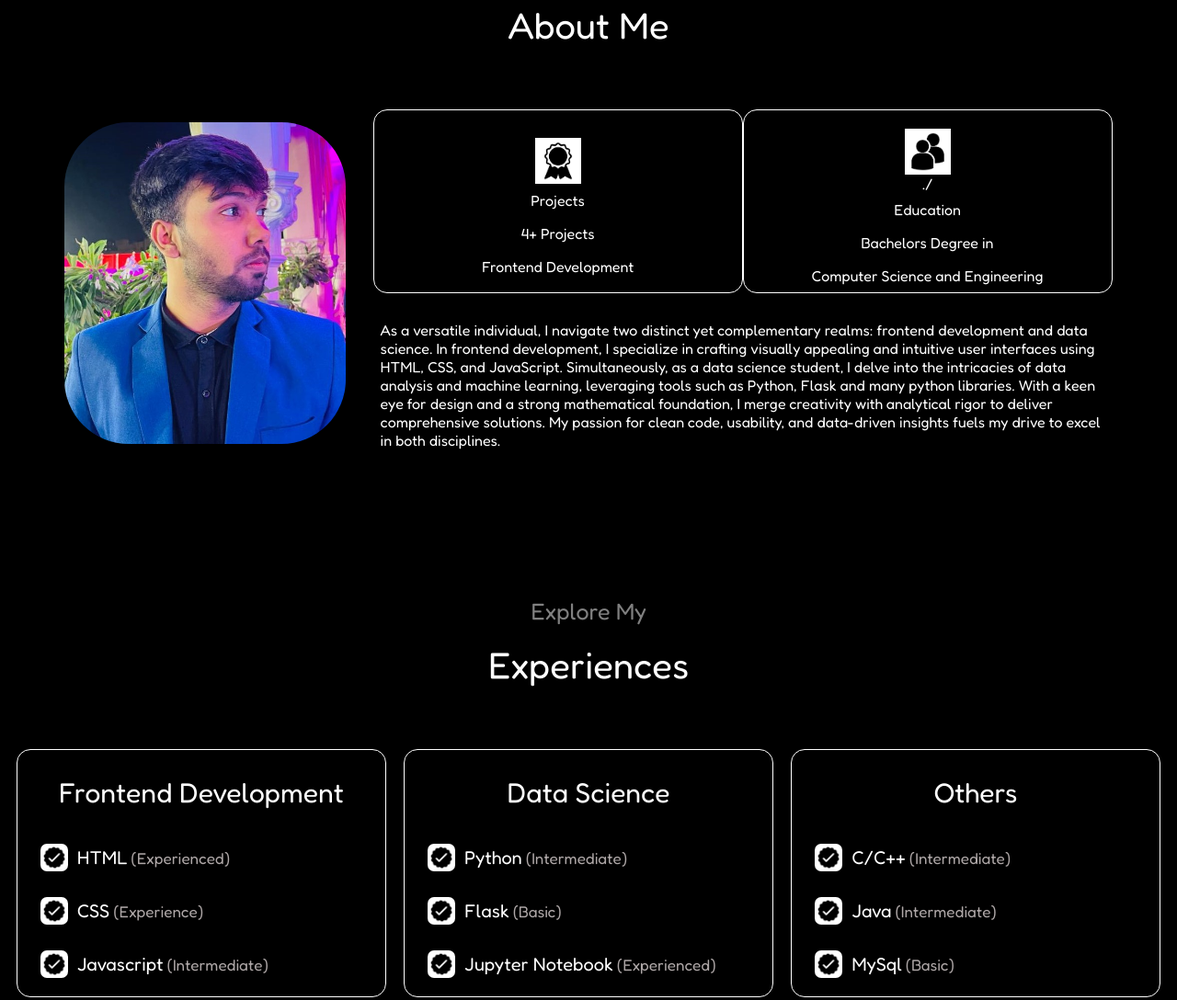
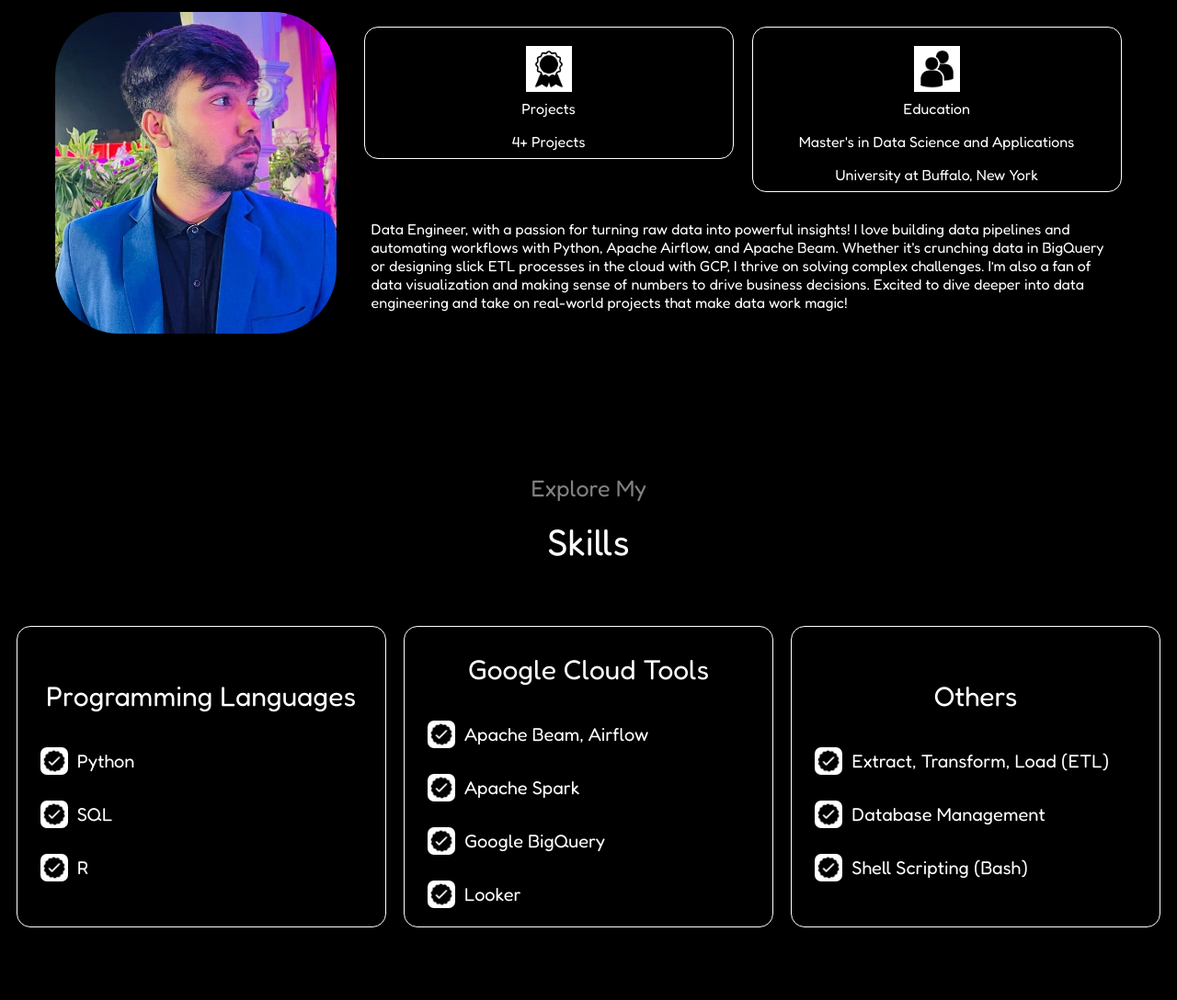
Before and after one commit to moiz02/portfolio-website, a plain HTML site: page index.html in a window 1280 px wide. Shown: the part 851-1939 px from the top of the page at 92% size. Drawn offline with Linux system fonts and the light colour scheme.

Commit message:
Add files via upload

```diff
--- a/index.html
+++ b/index.html
@@ -14,7 +14,7 @@
         <p class="name">Mohd Moiz Uddin</p>
         <div class="links">
         <a class="a-links" href="#about">About</a>
-        <a class="a-links" href="#experiences">Experience</a>
+        <a class="a-links" href="#experiences">Skills</a>
         <a class="a-links" href="#projects">Projects</a>
         <a class="a-links" href="#contact">Contact</a>
         </div>
@@ -39,12 +39,12 @@
 
     <section id="profile">
         <div class="intro">
-            <img class="profile-pic" src="./assets/profile-pic.jpg" alt="">
+            <img class="profile-pic" src="./assets/me.jpg" alt="">
             <div class="intro-details">
                 <p><span>Hello, I'm</span></p>
                 <p class="name2">Moiz Uddin</p>
-                <p class="role"><span>Frontend Developer/ Data Scientist</span></p>
-                <button onclick="window.open('./assets/Resume-moiz.pdf')">Download CV</button>
+                <p class="role"><span>Data Engineer</span></p>
+                <button onclick="window.open('./assets/Resume-moiz.pdf')">Resume / CV</button>
                 <div class="logos">
                     <a class="a-logo" href="https://www.linkedin.com/in/mohd-moiz-uddin/" target="_blank"><img class="contact-image" src="assets/linkedin.png" alt=""></a>
                     <a class="a-logo" href="https://github.com/moiz02" target="_blank"><img class="contact-image" src="assets/github.png" alt=""></a>
@@ -61,22 +61,25 @@
         <div class="about">
             <img class="about-pic" src="./assets/about-pic.jpg" alt="">
             <div>
+
                 <div class="exp-edu-main">
+                    <a class="a-links" href="#projects">
+                        <div class="exp-edu">
+                            <img class="exp-img" src="./assets/experience.png" alt="">
+                            <p>Projects</p>
+                            <p>4+ Projects</p>
+                        </div>
+                    </a>
+
                     <div class="exp-edu">
-                        <img class="exp-img" src="./assets/experience.png" alt="">
-                        <p>Projects</p>
-                        <p>4+ Projects</p>
-                        <p>Frontend Development</p>
-                    </div>
-                    <div class="exp-edu">
-                        <img class="exp-img" src="./assets/education.png" alt="">./
+                        <img class="exp-img" src="./assets/education.png" alt="">
                         <p>Education</p>
-                        <p>Bachelors Degree in</p>
-                        <p> Computer Science and Engineering</p>
+                        <p>Master's in Data Science and Applications</p>
+                        <p>University at Buffalo, New York</p>
                     </div>
                 </div>
                 <div class="about-text">
-                    <p>As a versatile individual, I navigate two distinct yet complementary realms: frontend development and data science. In frontend development, I specialize in crafting visually appealing and intuitive user interfaces using HTML, CSS, and JavaScript. Simultaneously, as a data science student, I delve into the intricacies of data analysis and machine learning, leveraging tools such as Python, Flask and many python libraries. With a keen eye for design and a strong mathematical foundation, I merge creativity with analytical rigor to deliver comprehensive solutions. My passion for clean code, usability, and data-driven insights fuels my drive to excel in both disciplines.</p>
+                    <p>Data Engineer, with a passion for turning raw data into powerful insights! I love building data pipelines and automating workflows with Python, Apache Airflow, and Apache Beam. Whether it's crunching data in BigQuery or designing slick ETL processes in the cloud with GCP, I thrive on solving complex challenges. I’m also a fan of data visualization and making sense of numbers to drive business decisions. Excited to dive deeper into data engineering and take on real-world projects that make data work magic!</p>
                 </div>
             </div>
         </div>
@@ -84,26 +87,27 @@
     <section id="experiences">
         <div class="section-head">
             <p><span>Explore My</span></p>
-            <p>Experiences</p>
+            <p>Skills</p>
         </div>
         <div class="exp-edu-main">
             <div class="exp-edu">
-                <p class="p-head">Frontend Development</p>
-                <p class="p-exp"><img class="checkmark" src="./assets/checkmark.png" alt="">HTML<span class="p-span">(Experienced)</span></p>
-                <p class="p-exp"><img class="checkmark" src="./assets/checkmark.png" alt="">CSS <span class="p-span">(Experience)</span></p>
-                <p class="p-exp"><img class="checkmark" src="./assets/checkmark.png" alt="">Javascript <span class="p-span">(Intermediate)</span></p>
+                <p class="p-head">Programming Languages</p>
+                <p class="p-exp"><img class="checkmark" src="./assets/checkmark.png" alt="">Python<span class="p-span"></span></p>
+                <p class="p-exp"><img class="checkmark" src="./assets/checkmark.png" alt="">SQL<span class="p-span"></span></p>
+                <p class="p-exp"><img class="checkmark" src="./assets/checkmark.png" alt="">R<span class="p-span"></span></p>
             </div>
             <div class="exp-edu">
-                <p class="p-head">Data Science</p>
-                <p class="p-exp"><img class="checkmark" src="./assets/checkmark.png" alt="">Python <span class="p-span">(Intermediate)</span></p>
-                <p class="p-exp"><img class="checkmark" src="./assets/checkmark.png" alt="">Flask <span class="p-span">(Basic)</span></p>
-                <p class="p-exp"><img class="checkmark" src="./assets/checkmark.png" alt="">Jupyter Notebook <span class="p-span">(Experienced)</span></p>
+                <p class="p-head">Google Cloud Tools</p>
+                <p class="p-exp"><img class="checkmark" src="./assets/checkmark.png" alt="">Apache Beam, Airflow<span class="p-span"></span></p>
+                <p class="p-exp"><img class="checkmark" src="./assets/checkmark.png" alt="">Apache Spark<span class="p-span"></span></p>
+                <p class="p-exp"><img class="checkmark" src="./assets/checkmark.png" alt="">Google BigQuery<span class="p-span"></span></p>
+                <p class="p-exp"><img class="checkmark" src="./assets/checkmark.png" alt="">Looker<span class="p-span"></span></p>
             </div>
             <div class="exp-edu">
                 <p class="p-head">Others</p>
-                <p class="p-exp"><img class="checkmark" src="./assets/checkmark.png" alt="">C/C++<span class="p-span">(Intermediate)</span></p>
-                <p class="p-exp"><img class="checkmark" src="./assets/checkmark.png" alt="">Java<span class="p-span">(Intermediate)</span></p>
-                <p class="p-exp"><img class="checkmark" src="./assets/checkmark.png" alt="">MySql<span class="p-span">(Basic)</span></p>
+                <p class="p-exp"><img class="checkmark" src="./assets/checkmark.png" alt=""> Extract, Transform, Load (ETL)<span class="p-span"></span></p>
+                <p class="p-exp"><img class="checkmark" src="./assets/checkmark.png" alt="">Database Management<span class="p-span"></span></p>
+                <p class="p-exp"><img class="checkmark" src="./assets/checkmark.png" alt="">Shell Scripting (Bash)<span class="p-span"></span></p>
             </div>
         </div>
     </section>
@@ -113,34 +117,34 @@
             <p>Projects</p>
         </div>
         <div class="exp-edu-main">
+
             <div class="exp-edu">
-               <img class="project-img" src="./assets/project-loan.jpg" alt="">
-               <p>Loan Aprroval Prediction</p>
+               <img class="project-img" src="./assets/gcp-image.jpg" alt="">
+               <p>ETL Pipeline for Online Food Delivery Industry</p>
                <div>
-                <a href="https://github.com/moiz02/DS" target="_blank"><button>github</button></a>
-                <!-- <a href="" target="_blank"><button>Live demo</button></a> -->
-
-               </div>
-
-            </div>
-            <div class="exp-edu">
-               <img class="project-img" src="./assets/RPC-project.jpg" alt="">
-               <p>Rock-Paper-Scissors Game</p>
-               <div>
-                <a href="https://github.com/moiz02/Rock-paper-scissors-game" target="_blank"><button>github</button></a>
-                <!-- <a href="" target="_blank"><button>Live demo</button></a> -->
-
+                    <a href="https://github.com/moiz02/gcp-data-engineering-etl" target="_blank"><button>github</button></a>
+                    <!-- <a href="" target="_blank"><button>Live demo</button></a> -->
                </div>
             </div>
+
             <div class="exp-edu">
-                <img class="project-img" src="./assets/Youtube-project.jpg" alt="">
-                <p>Detailed Youtube Landing Page</p>
+                <img class="project-img" src="./assets/weather-image.jpg" alt="">
+                <p>GCP: Automating Weather Forecast SMS Notification</p>
                 <div>
-                    <a href="https://github.com/moiz02/Youtube-clone/tree/main" target="_blank"><button>github</button></a>
+                    <a href="https://github.com/moiz02/gcp-etl-project-weather-forecast" target="_blank"><button>github</button></a>
                     <!-- <a href="" target="_blank"><button>Live demo</button></a> -->
 
                    </div>
             </div>
+            <div class="exp-edu">
+                <img class="project-img" src="./assets/project-loan.jpg" alt="">
+                <p>Loan Aprroval Prediction</p>
+                <div>
+                     <a href="https://github.com/moiz02/DS" target="_blank"><button>github</button></a>
+                     <!-- <a href="" target="_blank"><button>Live demo</button></a> -->
+                </div>
+
+             </div>
         </div>
     </section>
     <section id="contact">
@@ -155,7 +159,7 @@
             </div>
             <div class="links">
                 <a class="a-links" href="#about">About</a>
-                <a class="a-links" href="#experiences">Experience</a>
+                <a class="a-links" href="#experiences">Skills</a>
                 <a class="a-links" href="#projects">Projects</a>
                 <a class="a-links" href="#contact">Contact</a>
             </div>
```
Also changed, not shown: assets/gcp-image.jpg (added), assets/weather-image.jpg (added), 2 other files.
